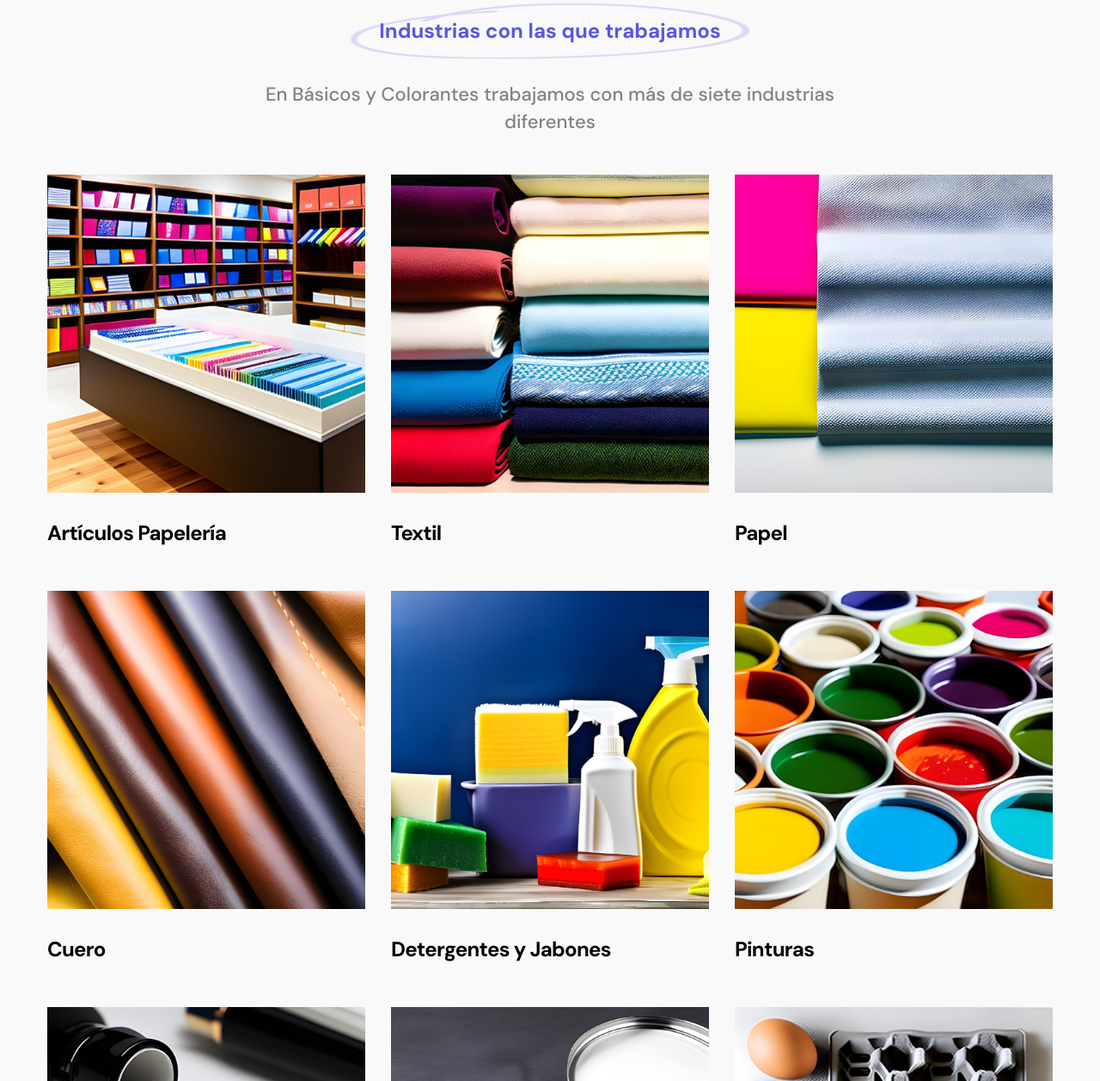
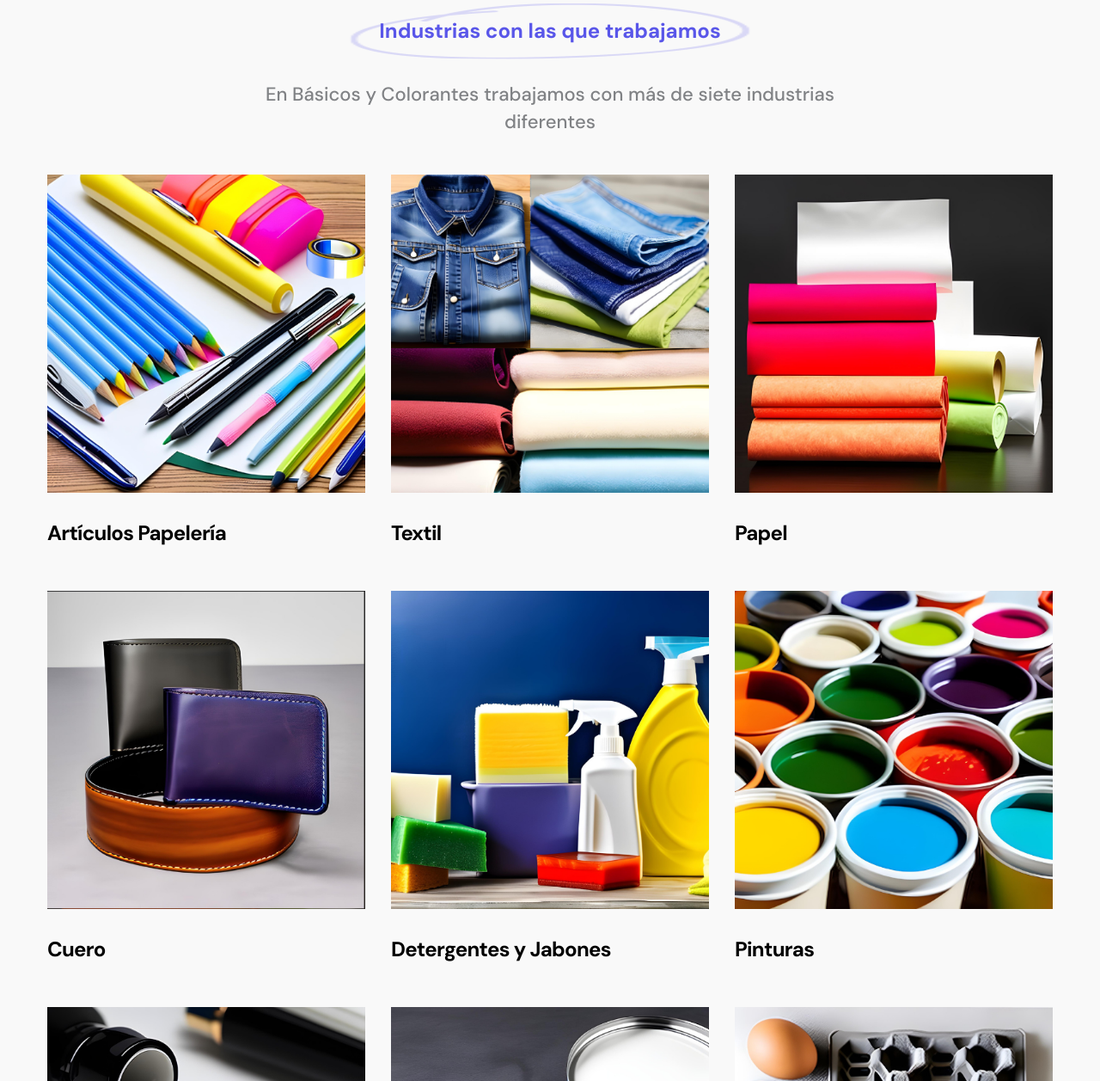
Before and after one commit to AlexFierro205/ByC, a plain HTML site: page ByC/projects.html in a window 1280 px wide. Shown: the part 840-2097 px from the top of the page at 86% size. Drawn offline with Linux system fonts and the light colour scheme.

Commit message:
Cambios de imágenes de industrias
Cambios de imágenes de las industrias indicadas por rodrigo

```diff
--- a/ByC/projects.html
+++ b/ByC/projects.html
@@ -153,8 +153,8 @@
                     <div class="col-lg-4 col-md-6 col-sm-12 cat-1 portfolio-column cat-3">
                         <div class="portfolio-item portfolio-style-one mb-50 wow fadeInUp" data-wow-delay=".10s">
                             <div class="img-holder">
-                                <img src="assets/images/portfolio/articulos p.png" alt="Img">
-                                <a href="assets/images/portfolio/articulos p.png" class="portfolio-hover img-popup">
+                                <img src="assets/images/portfolio/papeleria.png" alt="Img">
+                                <a href="assets/images/portfolio/papeleria.png" class="portfolio-hover img-popup">
                                     <div class="hover-content">
                                         <i class="far fa-plus"></i>
                                     </div>
@@ -170,8 +170,8 @@
                     <div class="col-lg-4 col-md-6 col-sm-12 portfolio-column cat-2 cat-4">
                         <div class="portfolio-item portfolio-style-one mb-50 wow fadeInUp" data-wow-delay=".15s">
                             <div class="img-holder">
-                                <img src="assets/images/portfolio/textil.png" alt="Img">
-                                <a href="assets/images/portfolio/textil.png" class="portfolio-hover img-popup">
+                                <img src="assets/images/portfolio/textil1.png" alt="Img">
+                                <a href="assets/images/portfolio/textil1.png" class="portfolio-hover img-popup">
                                     <div class="hover-content">
                                         <i class="far fa-plus"></i>
                                     </div>
@@ -187,8 +187,8 @@
                     <div class="col-lg-4 col-md-6 col-sm-12 portfolio-column cat-3 cat-4">
                         <div class="portfolio-item portfolio-style-one mb-50 wow fadeInUp" data-wow-delay=".20s">
                             <div class="img-holder">
-                                <img src="assets/images/portfolio/papel.png" alt="Img">
-                                <a href="assets/images/portfolio/papel.png" class="portfolio-hover img-popup">
+                                <img src="assets/images/portfolio/papel1.png" alt="Img">
+                                <a href="assets/images/portfolio/papel1.png" class="portfolio-hover img-popup">
                                     <div class="hover-content">
                                         <i class="far fa-plus"></i>
                                     </div>
@@ -204,8 +204,8 @@
                     <div class="col-lg-4 col-md-6 col-sm-12 portfolio-column cat-4 cat-3">
                         <div class="portfolio-item portfolio-style-one mb-50 wow fadeInUp" data-wow-delay=".25s">
                             <div class="img-holder">
-                                <img src="assets/images/portfolio/cuero.png" alt="Img">
-                                <a href="assets/images/portfolio/cuero.png" class="portfolio-hover img-popup">
+                                <img src="assets/images/portfolio/cuero1.png" alt="Img">
+                                <a href="assets/images/portfolio/cuero1.png" class="portfolio-hover img-popup">
                                     <div class="hover-content">
                                         <i class="far fa-plus"></i>
                                     </div>
```
Also changed, not shown: ByC/assets/images/portfolio/cuero1.png (added), ByC/assets/images/portfolio/papel1.png (added), ByC/assets/images/portfolio/papeleria.png (added), ByC/assets/images/portfolio/textil1.png (added).
